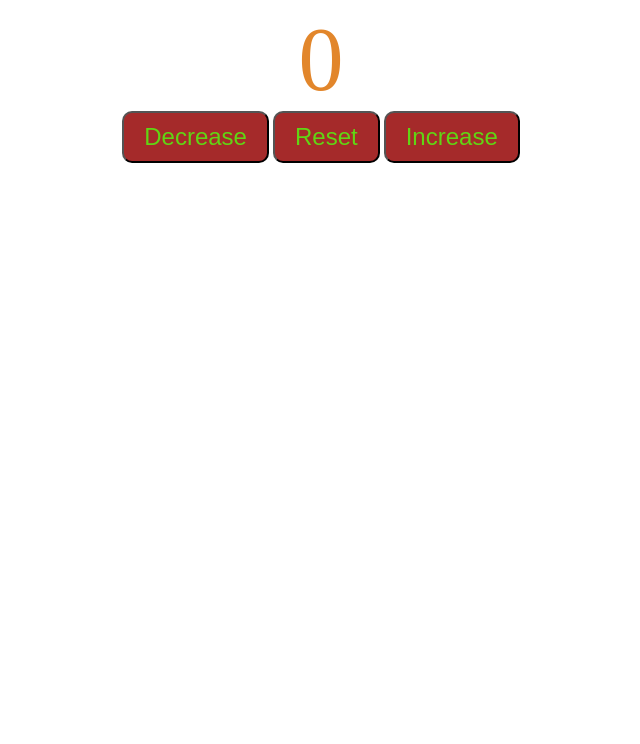
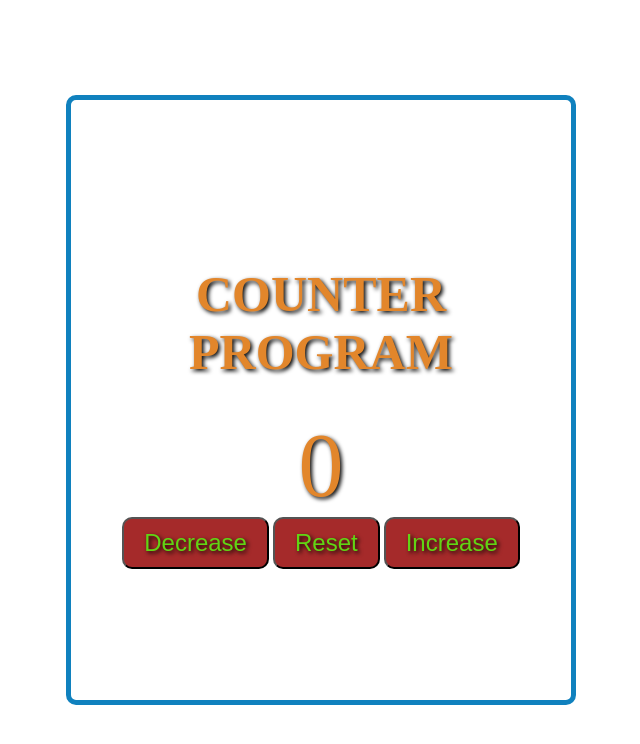
Before and after one commit to the-third-3/counterProg, a plain HTML site: page index.html in a window 1280 px wide. Shown: the whole page, without its empty margins (319-959 px from the left). Drawn offline with Linux system fonts and the light colour scheme.

Commit message:
i have added the border

```diff
--- a/index.css
+++ b/index.css
@@ -2,12 +2,14 @@
    display: block;
    text-align: center;
    font-size: 90px;
-   font-family: Georgia, 'Times New Roman',
+   font-family: Georgia, 'Times New Roman',;
+    text-shadow: 2px 2px 4px #000000;
 
 }
 
 .cnt{
    color: rgb(226, 134, 43);
+    text-shadow: 2px 2px 4px #000000;
 }
 #buttonContainer{
    text-align: center;
@@ -20,7 +22,33 @@
    border-radius: 10px;
    cursor: pointer;
    transition: background-color 0.25s;
+    text-shadow: 2px 2px 4px #000000;
 }
 .buttons:hover{
    background-color: rgb(245, 6, 6);
 }
+.container{
+   border: 5px solid rgb(16, 129, 190);
+   border-radius: 10px;
+   width: 500px;
+   height: 600px;
+   display: flex;
+   justify-content: center;
+   align-items: center;
+   flex-direction: column;
+   align-items: center;
+}
+h1{
+   text-align: center;
+   color: rgb(226, 134, 43);
+   text-shadow: 2px 2px 4px #000000;
+   text-transform: uppercase;
+   font-size: 50px;
+}
+body {
+    display: flex;
+    justify-content: center;
+    align-items: center;
+    height: 100vh;
+    margin: 0;
+}
--- a/index.html
+++ b/index.html
@@ -3,12 +3,13 @@
 <head>
    <meta charset="UTF-8">
    <meta name="viewport" content="width=device-width, initial-scale=1.0">
-   <title>Document</title>
+   <title>Counter Program</title>
    <link rel="stylesheet" href="index.css">
 </head>
 <body>
-
-   <label id="countLabel" class="cnt"> 0 </label>
+   <div class="container">
+    <h1>COUNTER PROGRAM</h1>
+  <label id="countLabel" class="cnt"> 0 </label>
 
     <div id="buttonContainer">
    <button id="decreaseBtn" class="buttons">Decrease</button>
@@ -17,6 +18,10 @@
 
    </div>
 
+   </div>
+
+
+
 
    <script src="index.js"></script>
 
```
